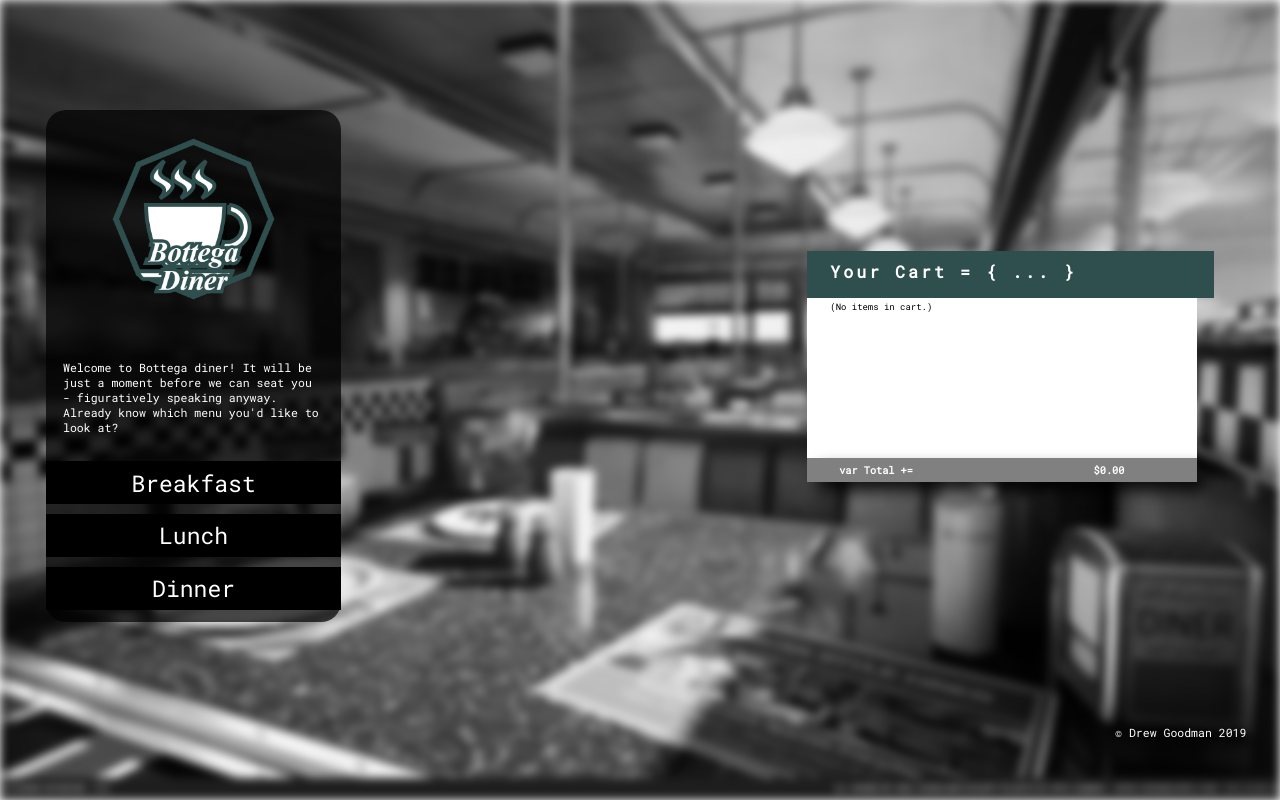
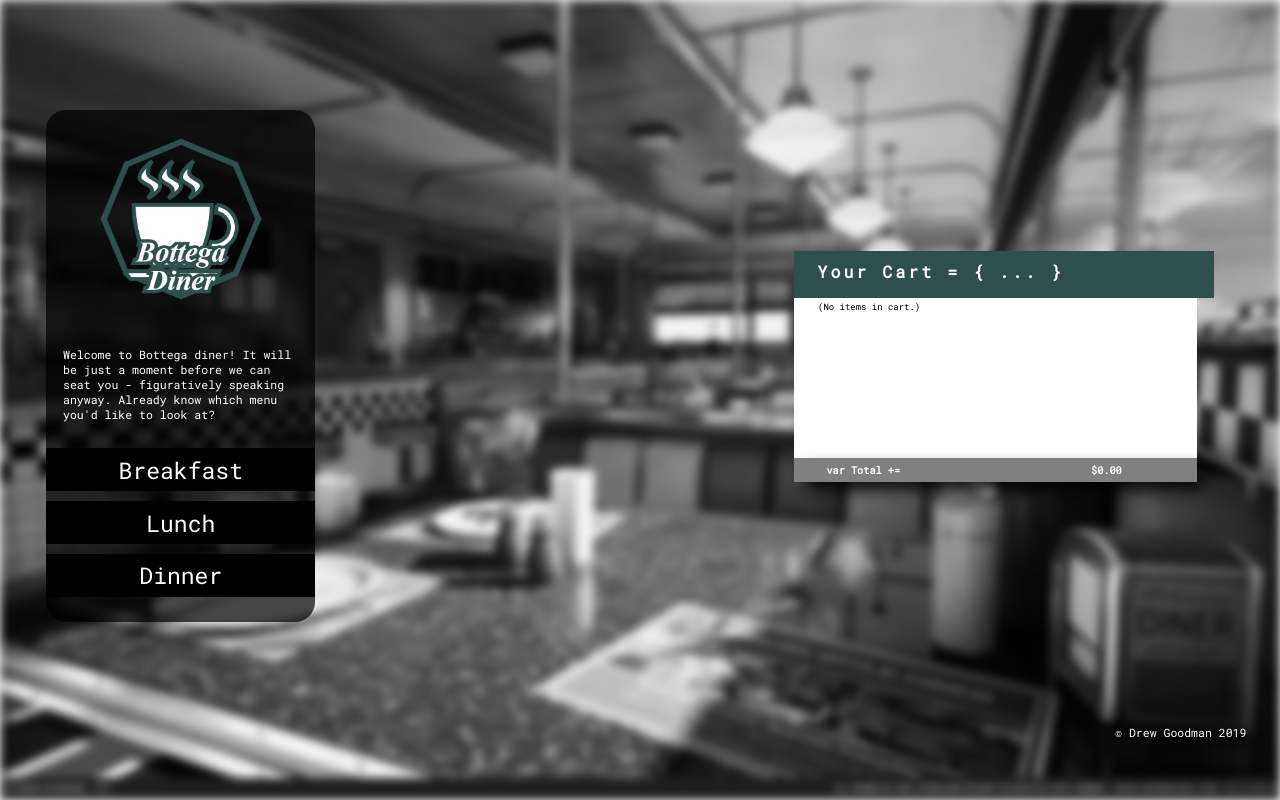
Before and after one commit to drewgoodman/Bottega-Diner, a PHP site: page /index.html in a window 1280 px wide. Run offline with PHP 8.4, Linux system fonts and the light colour scheme; some libraries are stand-ins or nearby versions; some web fonts are replaced.

Commit message:
image loading heroku fix

```diff
--- a/diner-styles.css
+++ b/diner-styles.css
@@ -32,16 +32,21 @@
 }
 
 .diner-header {
-    padding: 2vw;
+    padding: 1vw;
+    margin-top: 1vw;
     width: 19vw;
     display: flex;
     justify-content: center;
     align-items: center;
 }
 
-.diner-header img {
+.diner-header-img {
     width: 13vw;
-    height: 100%;
+    height: 13vw;
+    background: url("images/icon-2.png");
+    background-repeat: no-repeat;
+    background-position: center;
+    background-size: cover;
 }
 
 .diner-header h1 {
--- a/index.html
+++ b/index.html
@@ -10,7 +10,7 @@
     <link rel="stylesheet" href="diner-styles.css">
     <link href="https://fonts.googleapis.com/css?family=Roboto+Mono&display=swap" rel="stylesheet">
     <link href="https://fonts.googleapis.com/css?family=Cherry+Cream+Soda&display=swap" rel="stylesheet">
-    <link rel="icon" href="/favicon.ico" type="image/png" >
+    <link rel="icon" href="favicon.ico" type="image/png" >
     <title>Bottega Diner</title>
 </head>
 
@@ -19,7 +19,7 @@
     <div class="menu-wrapper">
         <div class="intro-screen-wrapper">
             <div class="diner-header">
-                <img src="images/icon-2.png">
+                <div class="diner-header-img"></div>
             </div>
             <div class="feedback-column-wrapper">
                 <div class="main-message-box message-box-style">
```
